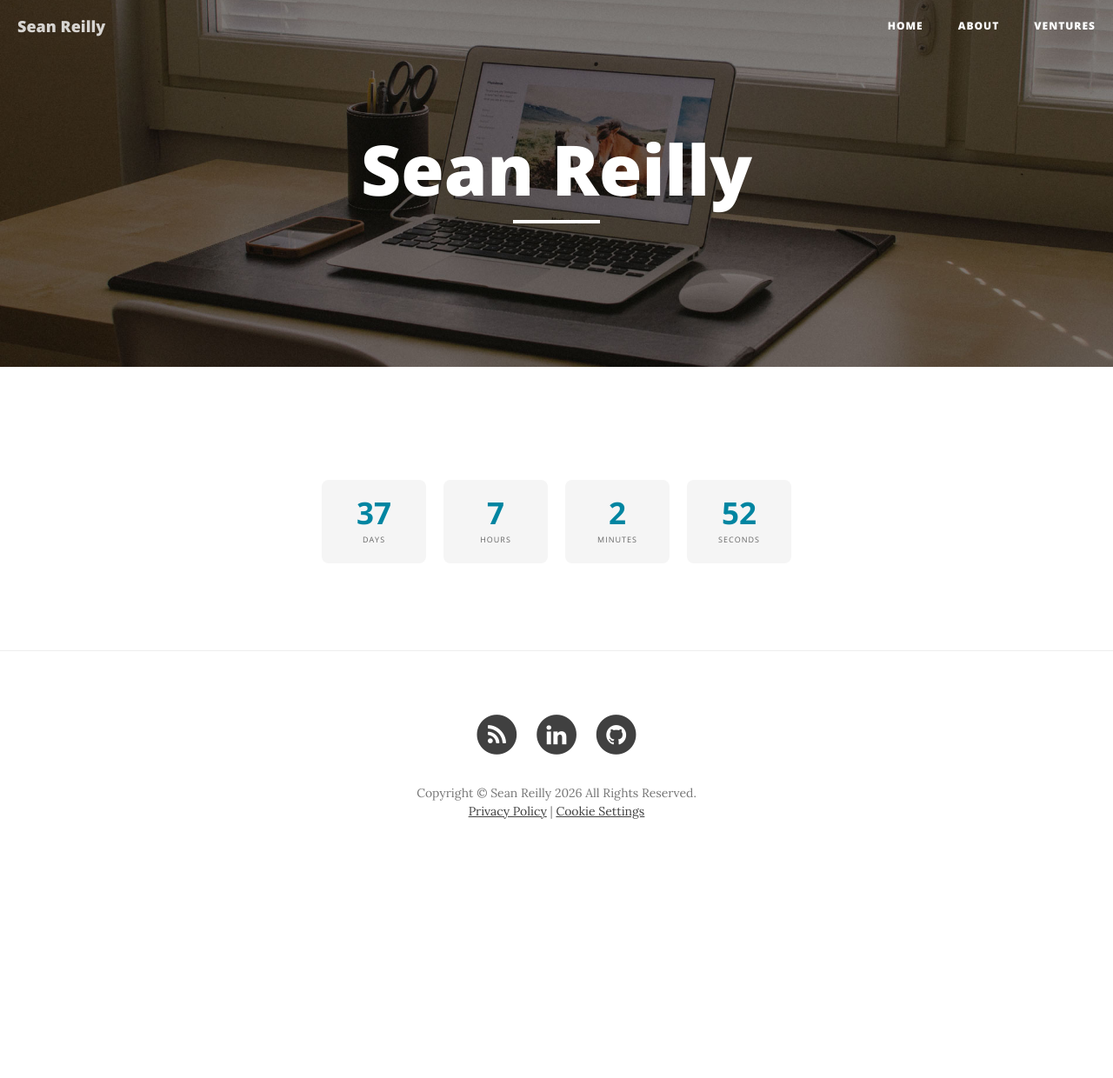
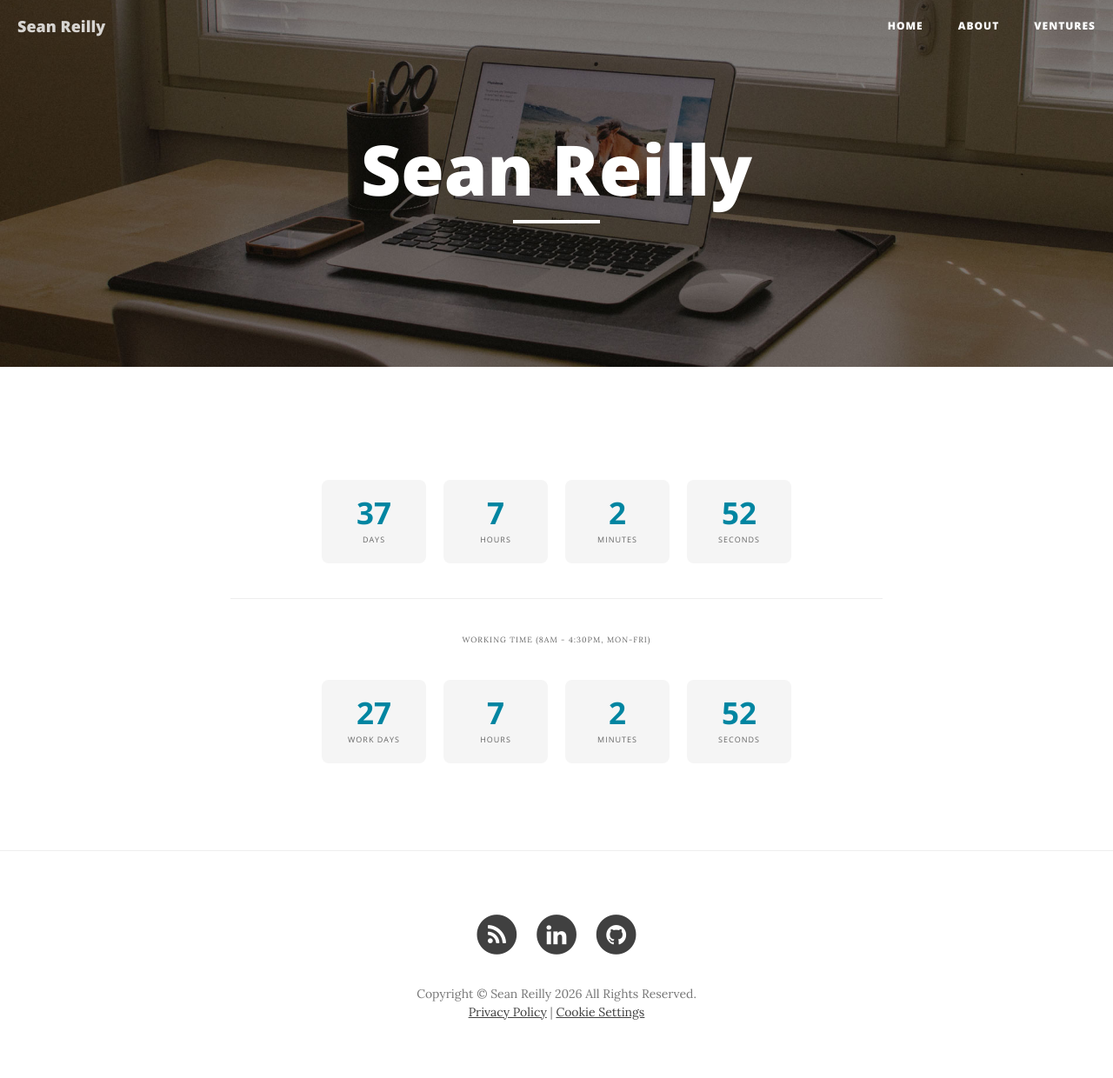
Before and after one commit to seanreillyesq/seanreillyesq.github.io, a Jekyll site: the page built from countdown.html, in a window 1280 px wide. Shown: the whole page at 87% size. Built offline with Jekyll 4.4.1, drawn with Linux system fonts in a browser that asks for light colours; comment, search, counter and statistics services are not loaded; before the commit the page ends 1009 px from its top, so only the background shows below that; some of the changed lines change nothing that is shown.

Commit message:
Add working time countdown (8am-4:30pm Mon-Fri)
Shows work days/hours/mins/secs remaining based on 8.5 hour
workday. Ticks in real-time during work hours, pauses outside.

```diff
--- a/countdown.html
+++ b/countdown.html
@@ -75,12 +75,98 @@ hidden: true
             <div class="countdown-label">Seconds</div>
         </div>
     </div>
+
+    <hr style="margin: 40px 0;">
+    <p style="color: #666; font-size: 0.9rem; text-transform: uppercase; letter-spacing: 1px;">Working Time (8am - 4:30pm, Mon-Fri)</p>
+
+    <div id="work-countdown" class="countdown-display">
+        <div class="countdown-unit">
+            <div class="countdown-number" id="work-days">--</div>
+            <div class="countdown-label">Work Days</div>
+        </div>
+        <div class="countdown-unit">
+            <div class="countdown-number" id="work-hours">--</div>
+            <div class="countdown-label">Hours</div>
+        </div>
+        <div class="countdown-unit">
+            <div class="countdown-number" id="work-minutes">--</div>
+            <div class="countdown-label">Minutes</div>
+        </div>
+        <div class="countdown-unit">
+            <div class="countdown-number" id="work-seconds">--</div>
+            <div class="countdown-label">Seconds</div>
+        </div>
+    </div>
 </div>
 
 <script>
 (function() {
     // Target: 2nd April 2026, 16:30 UK time
     var targetDate = new Date('2026-04-02T16:30:00+01:00');
+
+    // Work hours: 8:00 to 16:30 (8.5 hours = 510 minutes per day)
+    var WORK_START_HOUR = 8;
+    var WORK_START_MIN = 0;
+    var WORK_END_HOUR = 16;
+    var WORK_END_MIN = 30;
+    var WORK_DAY_MINUTES = 510; // 8.5 hours
+
+    function isWeekday(date) {
+        var day = date.getDay();
+        return day >= 1 && day <= 5;
+    }
+
+    function getWorkMsInDay(date, startOfDay, endOfDay) {
+        // Returns work milliseconds for a given day between startOfDay and endOfDay times
+        var dayStart = new Date(date);
+        dayStart.setHours(WORK_START_HOUR, WORK_START_MIN, 0, 0);
+        var dayEnd = new Date(date);
+        dayEnd.setHours(WORK_END_HOUR, WORK_END_MIN, 0, 0);
+
+        var effectiveStart = new Date(Math.max(startOfDay.getTime(), dayStart.getTime()));
+        var effectiveEnd = new Date(Math.min(endOfDay.getTime(), dayEnd.getTime()));
+
+        if (effectiveEnd <= effectiveStart) return 0;
+        return effectiveEnd - effectiveStart;
+    }
+
+    function calculateWorkMs(now, target) {
+        if (now >= target) return 0;
+
+        var totalMs = 0;
+        var current = new Date(now);
+        current.setHours(0, 0, 0, 0);
+
+        var targetDay = new Date(target);
+        targetDay.setHours(0, 0, 0, 0);
+
+        while (current <= targetDay) {
+            if (isWeekday(current)) {
+                var dayStart, dayEnd;
+
+                if (current.getTime() === new Date(now).setHours(0,0,0,0)) {
+                    // Today: start from now
+                    dayStart = now;
+                } else {
+                    dayStart = new Date(current);
+                    dayStart.setHours(0, 0, 0, 0);
+                }
+
+                if (current.getTime() === targetDay.getTime()) {
+                    // Target day: end at target time
+                    dayEnd = target;
+                } else {
+                    dayEnd = new Date(current);
+                    dayEnd.setHours(23, 59, 59, 999);
+                }
+
+                totalMs += getWorkMsInDay(current, dayStart, dayEnd);
+            }
+            current.setDate(current.getDate() + 1);
+        }
+
+        return totalMs;
+    }
 
     function updateCountdown() {
         var now = new Date();
@@ -89,9 +175,12 @@ hidden: true
         if (diff <= 0) {
             document.getElementById('countdown').innerHTML =
                 '<p class="countdown-complete">The time has arrived.</p>';
+            document.getElementById('work-countdown').innerHTML =
+                '<p class="countdown-complete">No more work days.</p>';
             return;
         }
 
+        // Regular countdown
         var days = Math.floor(diff / (1000 * 60 * 60 * 24));
         var hours = Math.floor((diff % (1000 * 60 * 60 * 24)) / (1000 * 60 * 60));
         var minutes = Math.floor((diff % (1000 * 60 * 60)) / (1000 * 60));
@@ -101,6 +190,20 @@ hidden: true
         document.getElementById('hours').textContent = hours;
         document.getElementById('minutes').textContent = minutes;
         document.getElementById('seconds').textContent = seconds;
+
+        // Work countdown
+        var workMsTotal = calculateWorkMs(now, targetDate);
+        var workDayMs = WORK_DAY_MINUTES * 60 * 1000;
+        var workDays = Math.floor(workMsTotal / workDayMs);
+        var remainingMs = workMsTotal % workDayMs;
+        var workHours = Math.floor(remainingMs / (1000 * 60 * 60));
+        var workMins = Math.floor((remainingMs % (1000 * 60 * 60)) / (1000 * 60));
+        var workSecs = Math.floor((remainingMs % (1000 * 60)) / 1000);
+
+        document.getElementById('work-days').textContent = workDays;
+        document.getElementById('work-hours').textContent = workHours;
+        document.getElementById('work-minutes').textContent = workMins;
+        document.getElementById('work-seconds').textContent = workSecs;
     }
 
     updateCountdown();
```
